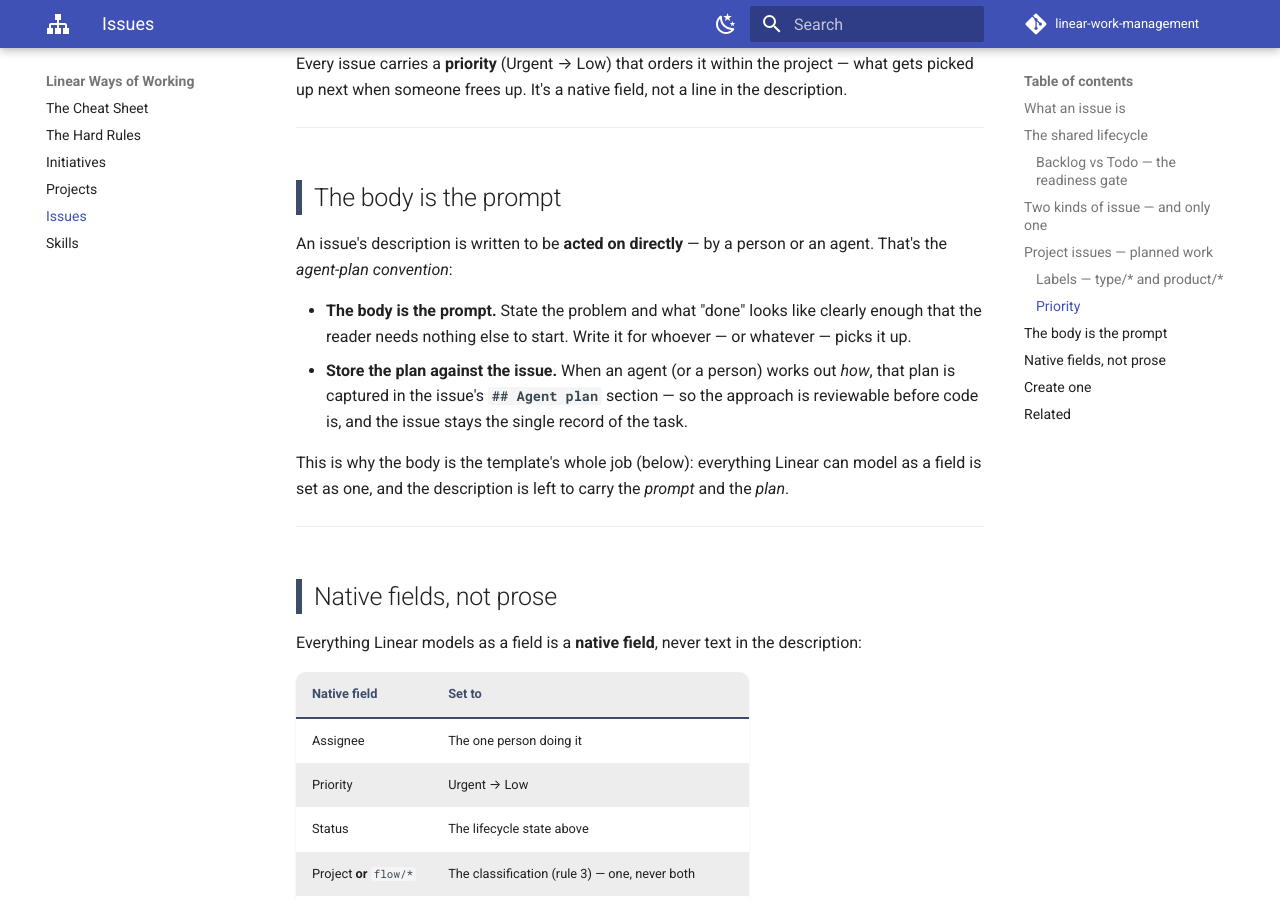
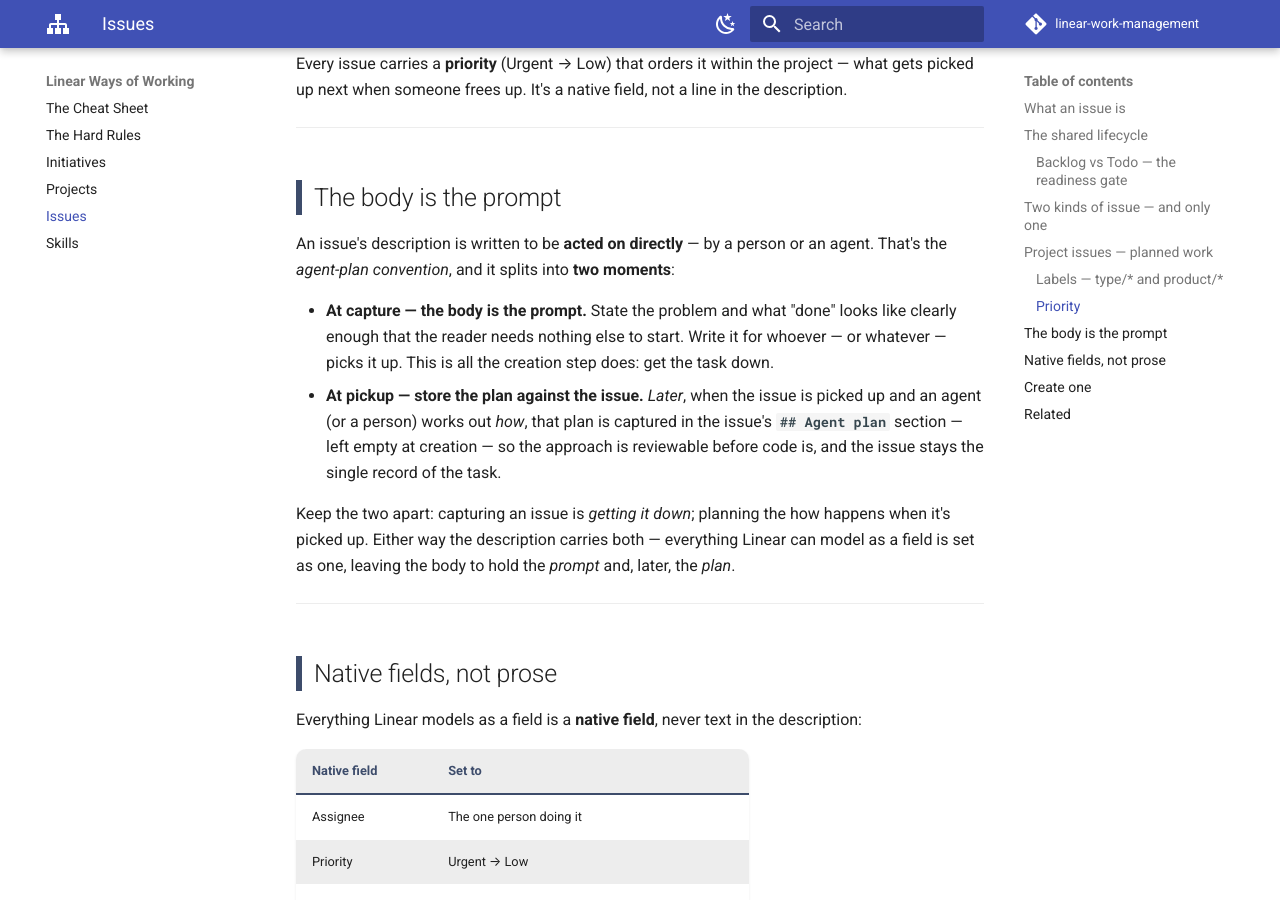
Before and after one commit to hungovercoders/linear-work-management, an MkDocs documentation site: the page built from docs/issues.md, in a window 1280 px wide and 900 px high, scrolled down 2965 px. Built offline with MkDocs 1.6.1 and Material for MkDocs 9.7.7, drawn with Linux system fonts in a browser that asks for light colours; comment, search, counter and statistics services are not loaded.

Commit message:
refactor(issues): separate capture from planning in linear-issue
Creating an issue is capture — get the task down (problem + done-when),
classify, set native fields, land in Backlog. The agent plan is a later
act, written when the issue is picked up. Reframe the skill as
capture-only (stop after native fields), mark the template's Agent plan
section empty-at-creation/filled-at-pickup, and present the convention on
the Issues page as two distinct moments.

Co-authored-by: Claude Opus 4.8 (1M context) <noreply@anthropic.com>

```diff
--- a/docs/issues.md
+++ b/docs/issues.md
@@ -107,16 +107,19 @@ picked up next when someone frees up. It's a native field, not a line in the des
 ## The body is the prompt
 
 An issue's description is written to be **acted on directly** — by a person or an agent. That's
-the *agent-plan convention*:
+the *agent-plan convention*, and it splits into **two moments**:
 
-- **The body is the prompt.** State the problem and what "done" looks like clearly enough that
-  the reader needs nothing else to start. Write it for whoever — or whatever — picks it up.
-- **Store the plan against the issue.** When an agent (or a person) works out *how*, that plan
-  is captured in the issue's **`## Agent plan`** section — so the approach is reviewable before
-  code is, and the issue stays the single record of the task.
+- **At capture — the body is the prompt.** State the problem and what "done" looks like clearly
+  enough that the reader needs nothing else to start. Write it for whoever — or whatever — picks
+  it up. This is all the creation step does: get the task down.
+- **At pickup — store the plan against the issue.** *Later*, when the issue is picked up and an
+  agent (or a person) works out *how*, that plan is captured in the issue's **`## Agent plan`**
+  section — left empty at creation — so the approach is reviewable before code is, and the issue
+  stays the single record of the task.
 
-This is why the body is the template's whole job (below): everything Linear can model as a
-field is set as one, and the description is left to carry the *prompt* and the *plan*.
+Keep the two apart: capturing an issue is *getting it down*; planning the how happens when it's
+picked up. Either way the description carries both — everything Linear can model as a field is set
+as one, leaving the body to hold the *prompt* and, later, the *plan*.
 
 ---
 
```
Also changed, not shown: docs/skills/index.md (+1 -1 lines), skills/linear-issue/SKILL.md (+25 -22 lines), skills/linear-issue/template.md (+3 -3 lines).
